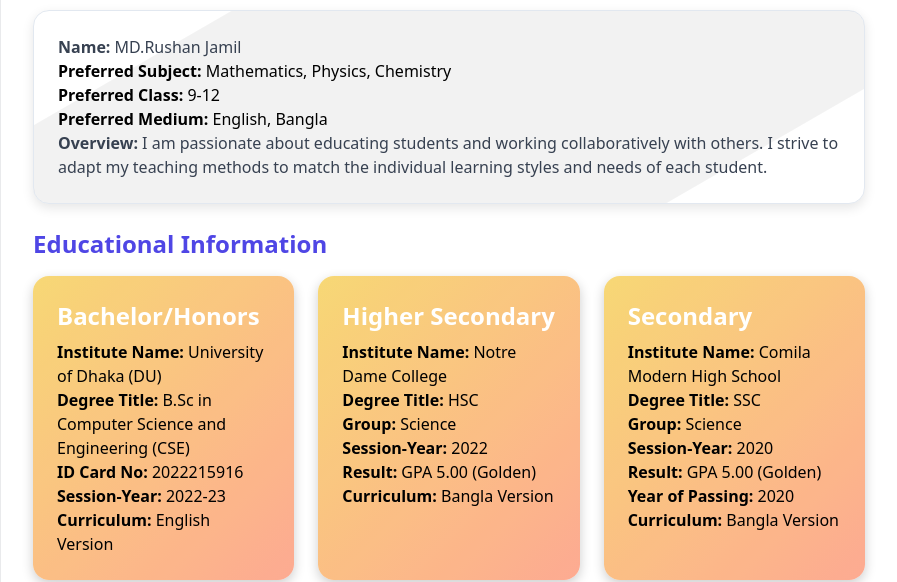
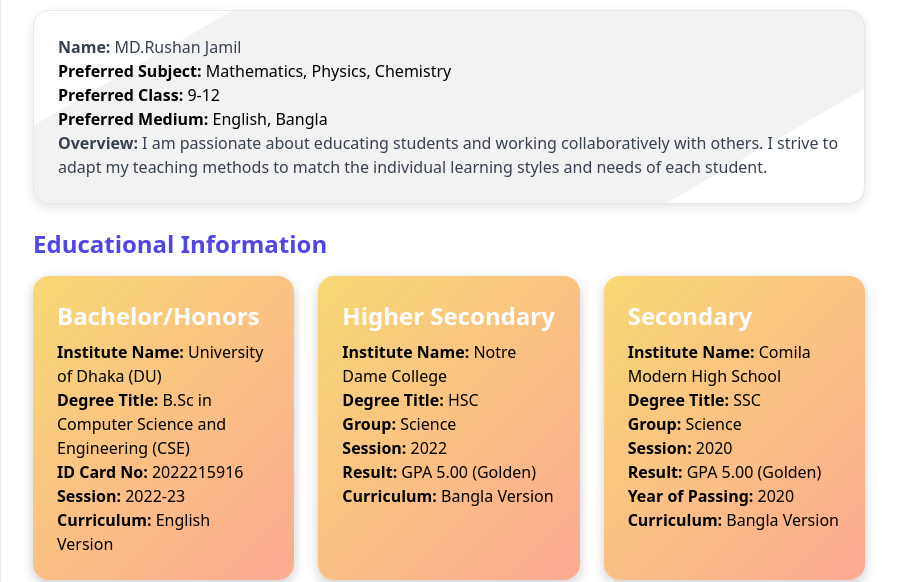
Before and after one commit to Rushu41/Tuition_Page, a plain HTML site: page index.html in a window 1280 px wide. Shown: the part 224-806 px from the top of the page, without its empty margins (191-1088 px from the left). Drawn offline with nearby package versions, Linux system fonts and the light colour scheme.

Commit message:
2nd  commit

```diff
--- a/index.html
+++ b/index.html
@@ -61,7 +61,7 @@
                         <p class="text-black"><span class=" font-bold">Institute Name: </span> University of Dhaka (DU)</p>
                         <p class="text-black"><span class=" font-bold">Degree Title:</span> B.Sc in Computer Science and Engineering (CSE)</p>
                         <p class="text-black"><span class=" font-bold">ID Card No:</span> 2022215916</p>
-                        <p class="text-black"><span class=" font-bold">Session-Year:</span> 2022-23</p>
+                        <p class="text-black"><span class=" font-bold">Session:</span> 2022-23</p>
                         <p class="text-black"><span class=" font-bold">Curriculum:</span> English Version</p>
                     </div>
                 </div>
@@ -72,7 +72,7 @@
                         <p class="text-black"><span class=" font-bold">Institute Name: </span> Notre Dame College</p>
                         <p class="text-black"><span class=" font-bold">Degree Title: </span> HSC</p>
                         <p class="text-black"><span class=" font-bold">Group: </span> Science</p>
-                        <p class="text-black"><span class=" font-bold">Session-Year: </span> 2022</p>
+                        <p class="text-black"><span class=" font-bold">Session: </span> 2022</p>
                         <p class="text-black"><span class=" font-bold">Result: </span> GPA 5.00 (Golden)</p>
                         <p class="text-black"><span class=" font-bold">Curriculum: </span> Bangla Version</p>
                     </div>
@@ -86,7 +86,7 @@
                         <p class="text-black"><span class=" font-bold">Institute Name: </span> Comila Modern High School</p>
                         <p class="text-black"><span class=" font-bold">Degree Title: </span> SSC</p>
                         <p class="text-black"><span class=" font-bold">Group: </span> Science</p>
-                        <p class="text-black"><span class=" font-bold">Session-Year: </span> 2020</p>
+                        <p class="text-black"><span class=" font-bold">Session: </span> 2020</p>
                         <p class="text-black"><span class=" font-bold">Result: </span> GPA 5.00 (Golden)</p>
                         <p class="text-black"><span class=" font-bold">Year of Passing: </span> 2020</p>
                         <p class="text-black"><span class=" font-bold">Curriculum: </span> Bangla Version</p>
```
